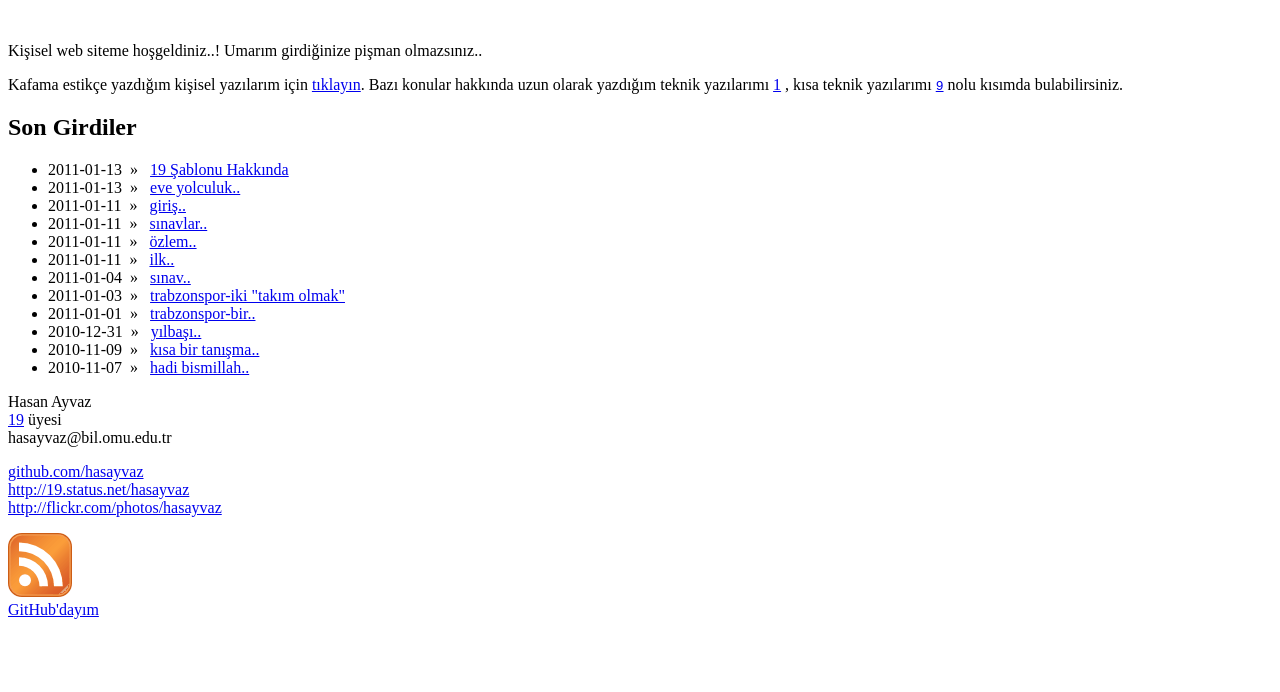
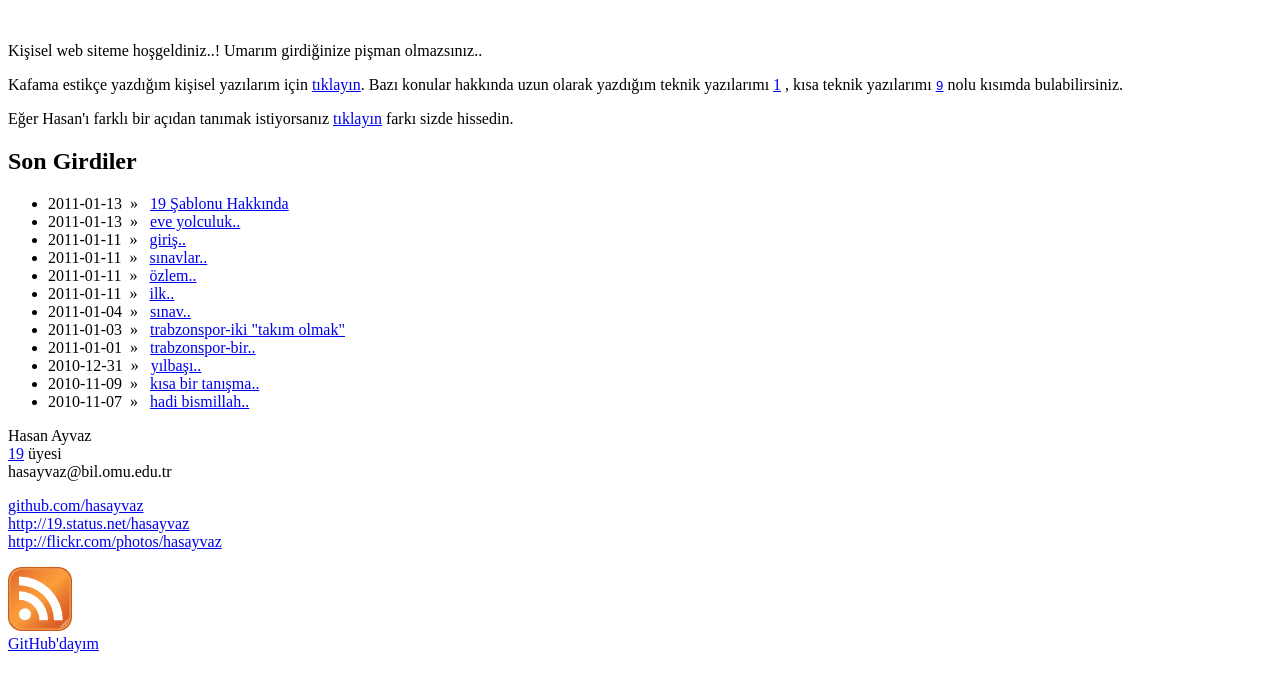
Before and after one commit to hasayvaz/hasayvaz.github.com, a Jekyll site: the page built from index.html, in a window 1280 px wide. Shown: the top 692 px of the page. Built offline with Jekyll 4.4.1, drawn with Linux system fonts in a browser that asks for light colours.

Commit message:
yenileme

```diff
--- a/index.html
+++ b/index.html
@@ -7,7 +7,8 @@ title: => hasayvaz <=
 
   <p>Kişisel web siteme hoşgeldiniz..! Umarım girdiğinize pişman olmazsınız..</p>
 
-  Kafama estikçe yazdığım kişisel yazılarım için <a href="0/">tıklayın</a>. Bazı konular hakkında uzun olarak yazdığım teknik yazılarımı <a href="1/">1</a> , kısa teknik yazılarımı <a href="9/"><code>9</code></a> nolu kısımda bulabilirsiniz.</p>
+<p>Kafama estikçe yazdığım kişisel yazılarım için <a href="0/">tıklayın</a>. Bazı konular hakkında uzun olarak yazdığım teknik yazılarımı <a href="1/">1</a> , kısa teknik yazılarımı <a href="9/"><code>9</code></a> nolu kısımda bulabilirsiniz.</p>
+<p> Eğer Hasan'ı farklı bir açıdan tanımak istiyorsanız <a href="http://hasayvaz.me/hakkimda.html">tıklayın</a> farkı sizde hissedin.</p>
 
   {% include html/archive %}
 </div>
```
